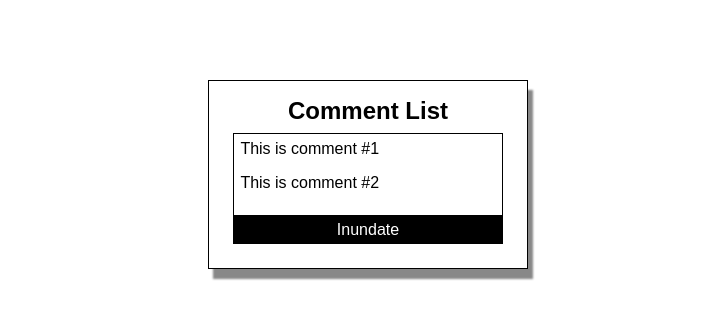
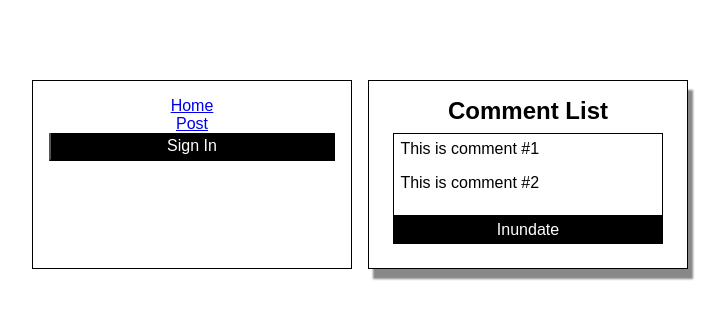
Before and after one commit to deusofka/redux-comments-list, a React (Create React App) app: page / in a window 1280 px wide. Shown: the top 318 px of the page, without its empty margins (280-1005 px from the left). Built offline with nearby package versions, Linux system fonts and the light colour scheme.

Commit message:
feat: add navbar

```diff
--- a/src/components/App.js
+++ b/src/components/App.js
@@ -2,16 +2,20 @@ import React from 'react'
 import { Switch, Route } from 'react-router-dom'
 import CommentBox from './CommentBox'
 import CommentList from './CommentList'
+import Navbar from './Navbar'
 import Error from './Error'
 import '../App.css'
 
 function App () {
   return (
-    <Switch>
-      <Route exact path='/' component={CommentList} />
-      <Route path='/post' component={CommentBox} />
-      <Route component={Error} />
-    </Switch>
+    <>
+      <Navbar />
+      <Switch>
+        <Route exact path='/' component={CommentList} />
+        <Route path='/post' component={CommentBox} />
+        <Route component={Error} />
+      </Switch>
+    </>
   )
 }
 
--- /dev/null
+++ b/src/components/Navbar.js
@@ -0,0 +1,15 @@
+import React from 'react'
+import { Link } from 'react-router-dom'
+import CommentList from './CommentList'
+import CommentBox from './CommentBox'
+const Navbar = () => {
+  return (
+    <div>
+      <Link to='/'>Home</Link>
+      <Link to='/post'>Post</Link>
+      <button>Sign In</button>
+    </div>
+  )
+}
+
+export default Navbar
```
